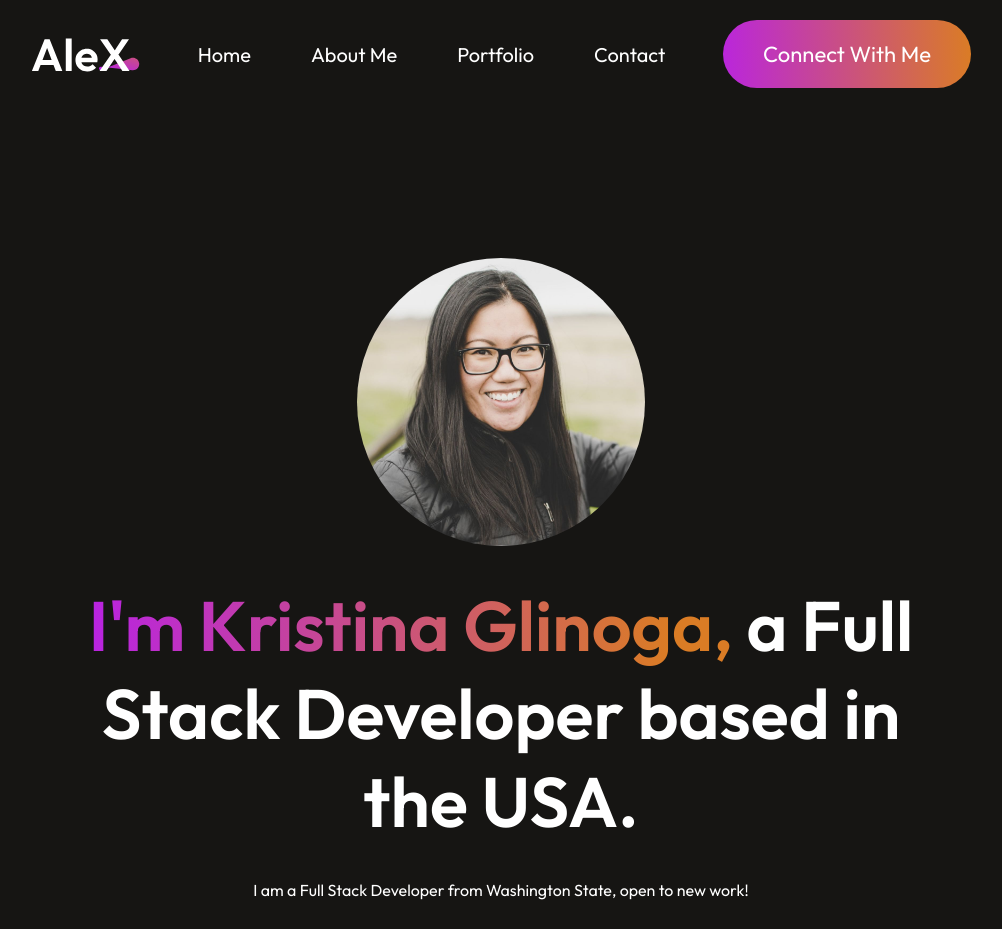
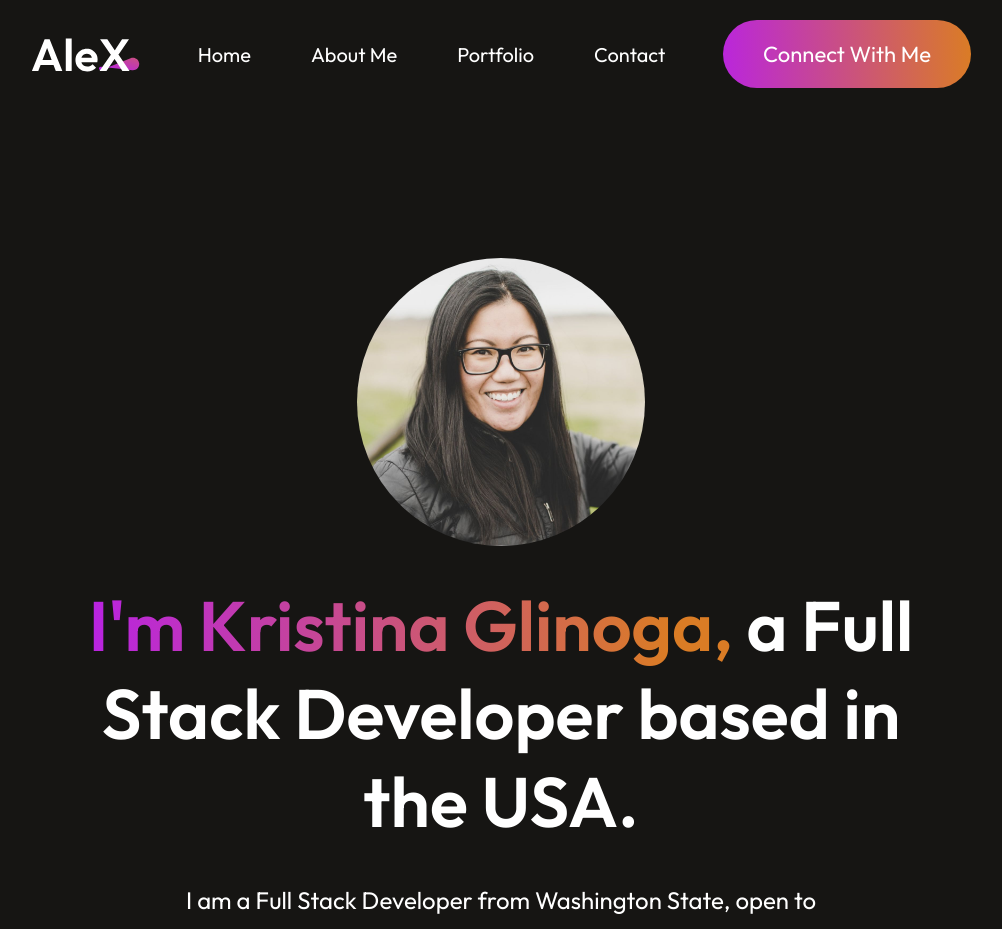
Before and after one commit to hellokristinafaye/portfolio-react, a React (Vite) app: page / in a window 1280 px wide. Shown: the top 929 px of the page, without its empty margins (139-1141 px from the left). Built offline with nearby package versions, Linux system fonts and the light colour scheme.

Commit message:
p tag styled

```diff
--- a/src/components/Hero/Hero.css
+++ b/src/components/Hero/Hero.css
@@ -21,3 +21,9 @@
     -webkit-background-clip: text;
     -webkit-text-fill-color: transparent;
 }
+.hero p {
+    width: 50%;
+    text-align: center;
+    font-size: 24px;
+    line-height: 40px;
+}
```
